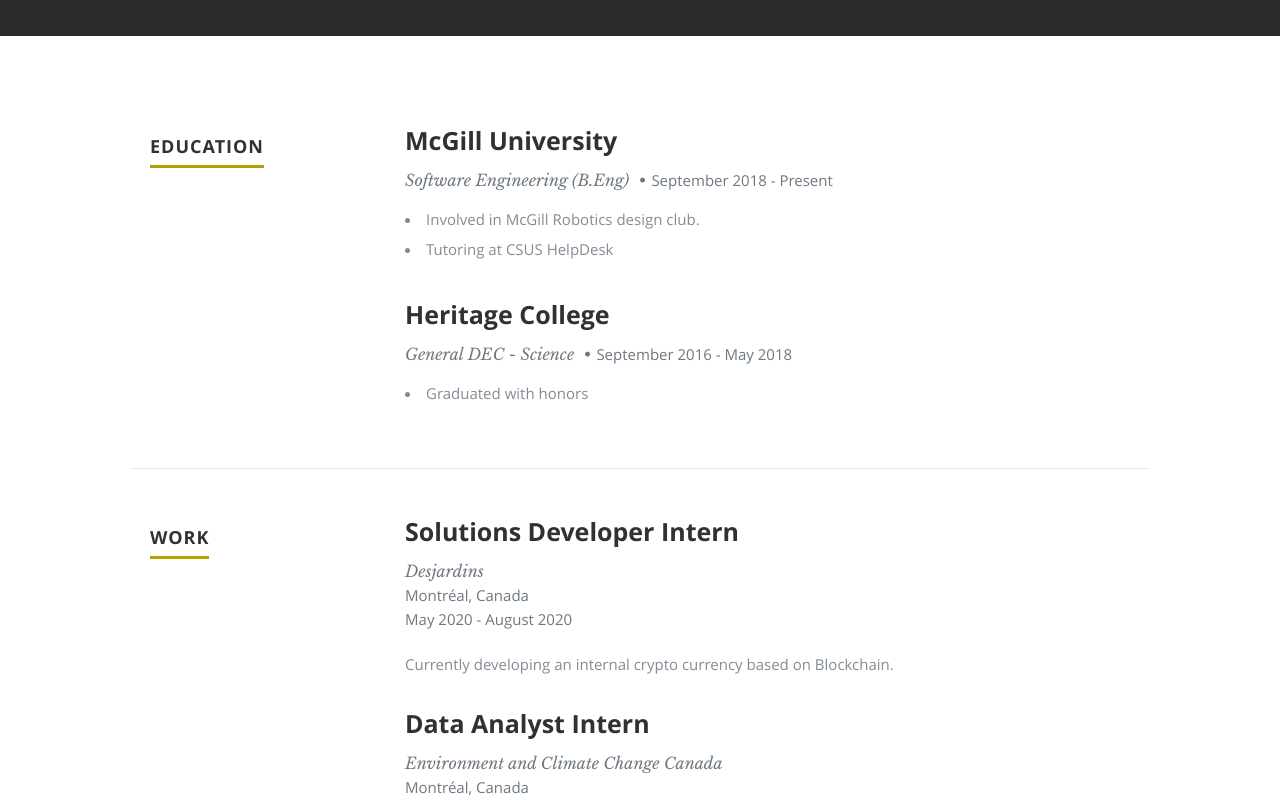
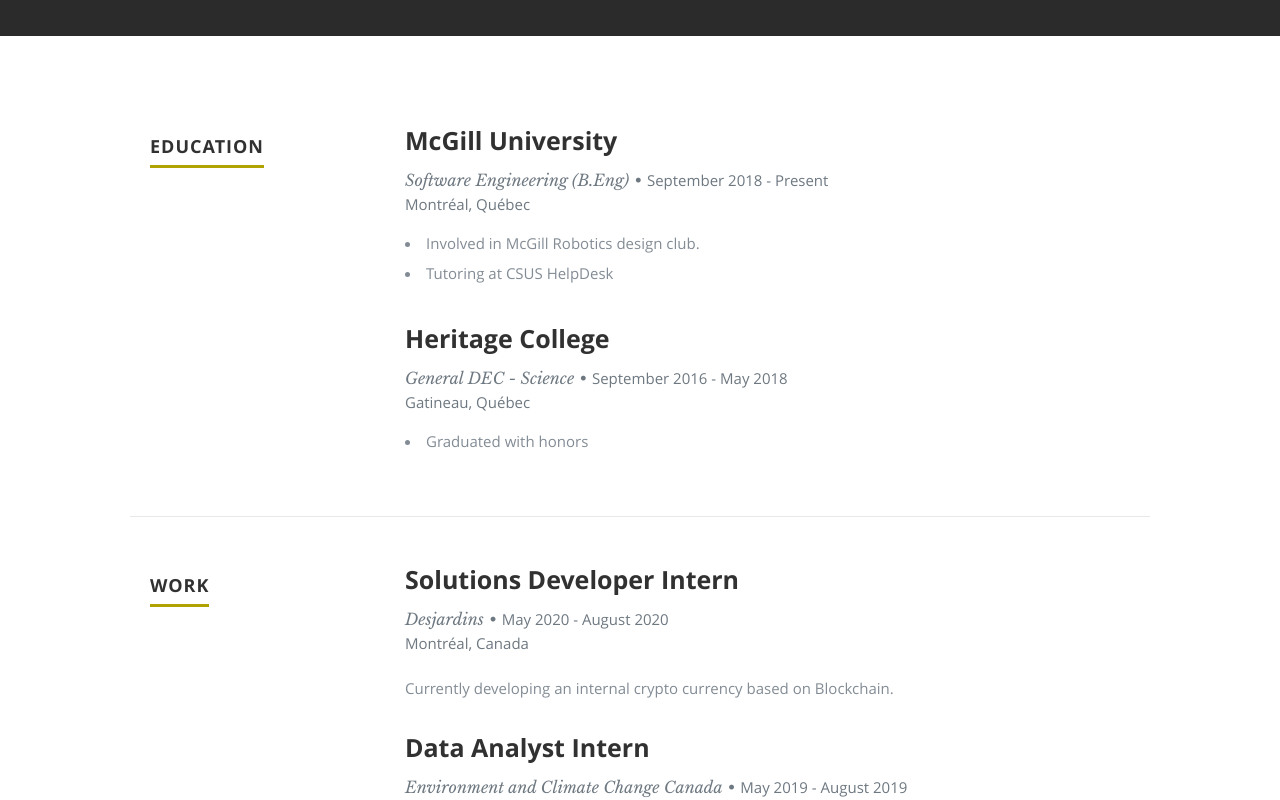
Before and after one commit to ding-ma/portfolio-V1, a React (Create React App) app: page / in a window 1280 px wide. Shown: the part 1280-2080 px from the top of the page. Built offline with nearby package versions, Linux system fonts and the light colour scheme.

Commit message:
made education and work same type

```diff
--- a/src/Components/Resume.js
+++ b/src/Components/Resume.js
@@ -21,9 +21,10 @@
         ].map(function (work) {
 
             return (<div key={work.title}><h3>{work.title}</h3>
-                <p className="info">{work.company}<br/><em className="date">{work.location}</em><br/>
-                    <em className="date">{work.years}</em></p>
-
+                <p className="info">{work.company}<span>&bull;</span>
+                    <em className="date">{work.years}</em><br/>
+                    <em className="date">{work.location}</em>
+                </p>
                 <p>{work.description}</p>
             </div>)
         });
@@ -48,6 +49,7 @@
             "school": "McGill University",
             "degree": "Software Engineering (B.Eng)",
             "graduated": "September 2018 - Present",
+            "location": "Montréal, Québec",
             "description": [
                 "Involved in McGill Robotics design club.",
                 "Tutoring at CSUS HelpDesk"
@@ -57,6 +59,7 @@
                 "school": "Heritage College",
                 "degree": "General DEC - Science",
                 "graduated": "September 2016 - May 2018",
+                "location": "Gatineau, Québec",
                 "description": [
                     "Graduated with honors"
                 ]
@@ -68,12 +71,16 @@
                 </div>
             }
 
-            return <div key={education.school}><h3>{education.school}</h3>
-                <p className="info">{education.degree} <span>&bull;</span><em
-                    className="date">{education.graduated}</em></p>
-                {renderList(education.description)}
-                &nbsp;
-            </div>
+            return (
+                <div key={education.school}><h3>{education.school}</h3>
+                    <p className="info">{education.degree}<span>&bull;</span>
+                        <em className="date">{education.graduated}</em><br/>
+                        <em className="date">{education.location}</em>
+                    </p>
+                    {renderList(education.description)}
+                    &nbsp;
+                </div>
+            )
         });
 
         return (
```
